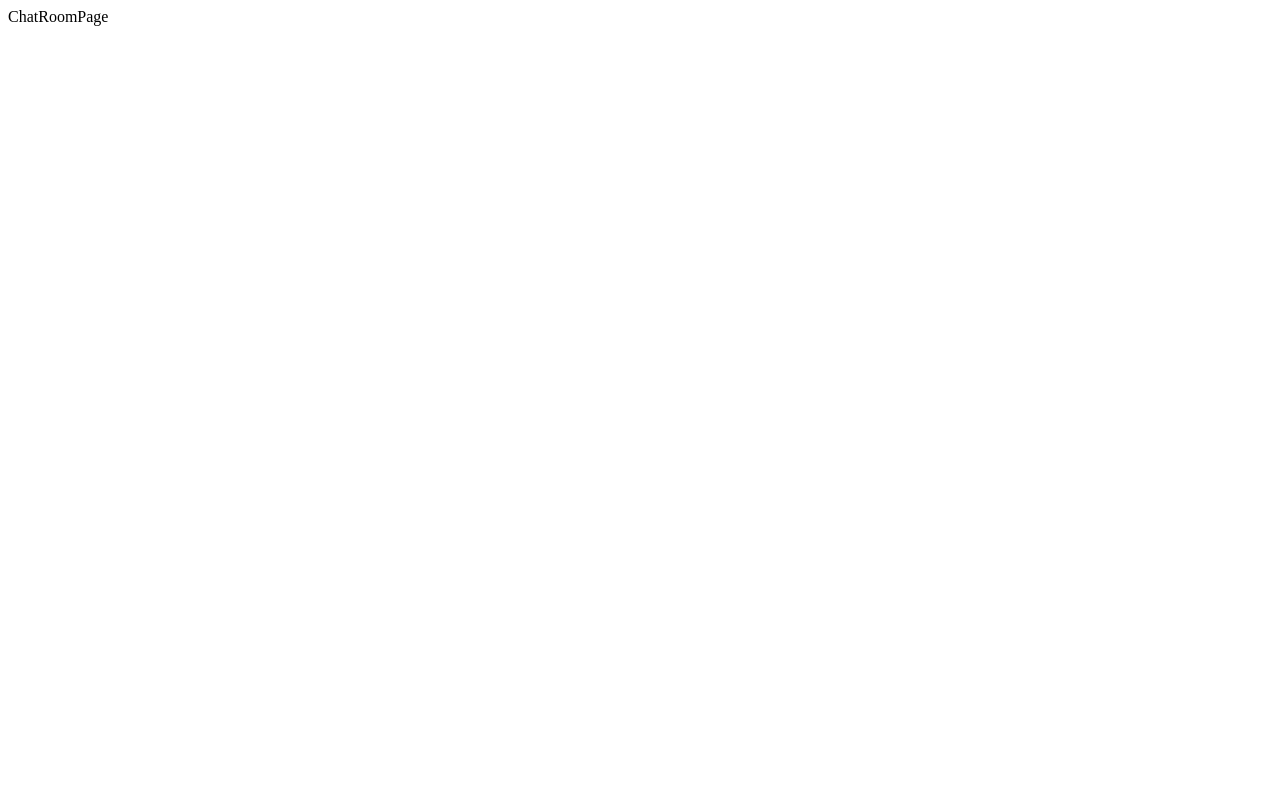
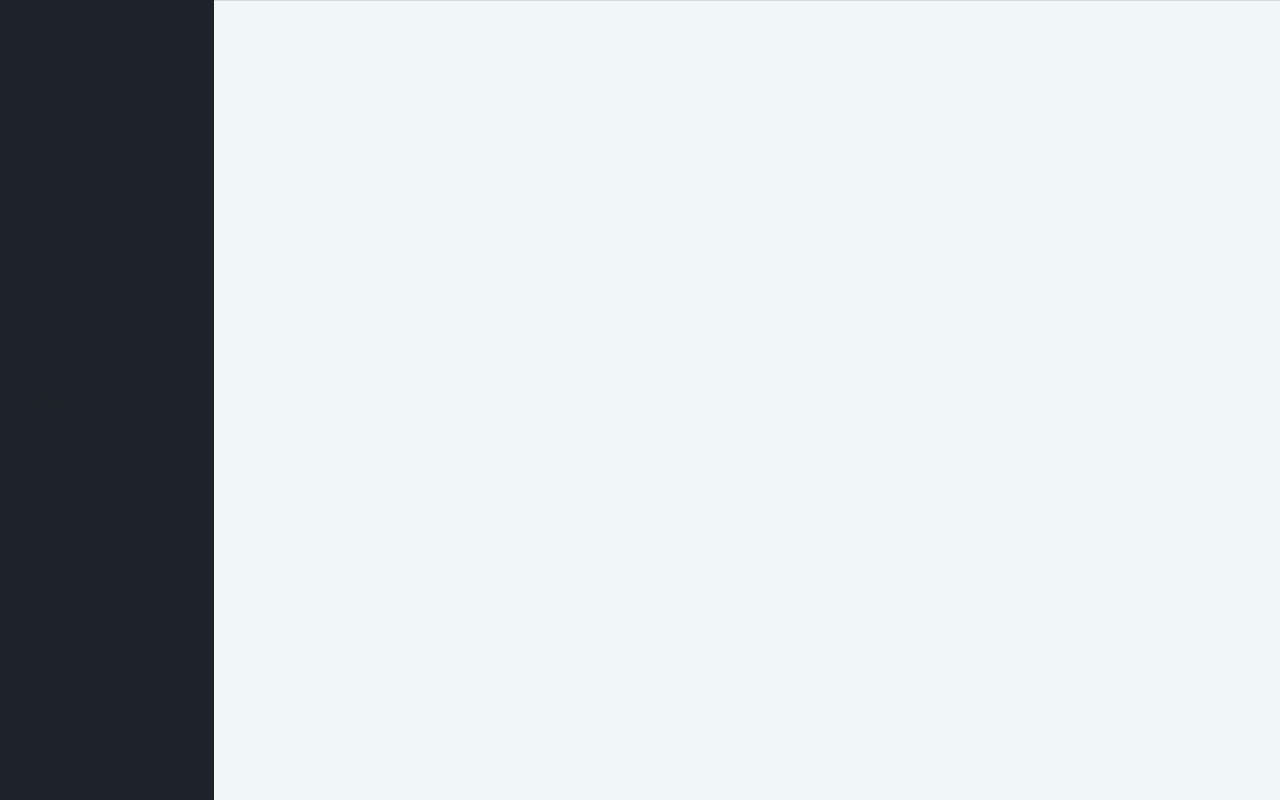
Before and after one commit to supercode0228/ChatApp-Python-React-Docker, a React (Create React App) app in the folder chat-app-frontend/: page / in a window 1280 px wide. Built offline with nearby package versions, Linux system fonts and the light colour scheme.

Commit message:
Built the basic layout of ChatRoom.

```diff
--- /dev/null
+++ b/chat-app-frontend/src/components/ChatRoom/SideBar.js
@@ -0,0 +1,49 @@
+import React, { Component } from 'react';
+// reactstrap components
+import {
+  Collapse,
+  Navbar,
+  Container,
+} from 'reactstrap';
+
+class SideBar extends Component {
+	state = {
+    collapseOpen: false
+	};
+
+	// toggles collapse between opened and closed (true/false)
+  toggleCollapse = () => {
+    this.setState({
+      collapseOpen: !this.state.collapseOpen
+    });
+	};
+
+
+	render() {
+
+		return (
+      <Navbar
+        className="chat-room__sidebar"
+        expand="md"
+        id="sidenav-main"
+      >
+				<Container fluid>
+          {/* Toggler */}
+          <button
+            className="navbar-toggler"
+            type="button"
+            onClick={this.toggleCollapse}
+          >
+            <i className="fas fa-bars" />
+          </button>
+					{/* Collapse */}
+          <Collapse navbar isOpen={this.state.collapseOpen}>
+						Menu
+					</Collapse>
+				</Container>
+			</Navbar>
+		)
+	}
+}
+
+export default SideBar;
--- /dev/null
+++ b/chat-app-frontend/src/components/ChatRoom/index.js
@@ -0,0 +1,5 @@
+import SideBar from './SideBar';
+
+export {
+	SideBar
+};
--- a/chat-app-frontend/src/index.js
+++ b/chat-app-frontend/src/index.js
@@ -1,6 +1,11 @@
 import React from 'react';
 import ReactDOM from 'react-dom';
 import App from './App';
+
+import '@fortawesome/fontawesome-free/css/all.min.css';
+import 'bootstrap/dist/css/bootstrap.min.css';
+import './assets/sass/app.css';
+
 import * as serviceWorker from './serviceWorker';
 
 ReactDOM.render(
--- a/chat-app-frontend/src/pages/ChatRoomPage.js
+++ b/chat-app-frontend/src/pages/ChatRoomPage.js
@@ -1,10 +1,16 @@
 import React, { Component } from 'react'
-
+import { SideBar } from '../components/ChatRoom'
 class ChatRoomPage extends Component {
 	render() {
 		return (
-			<div>
-				ChatRoomPage
+			<div className="chat-room">
+				<SideBar />
+				<div className="chat-room__message">
+					<div className="chat-room__message__header">
+					</div>
+					<div className="chat-room__message_body">
+					</div>
+				</div>
 			</div>
 		)
 	}
```
